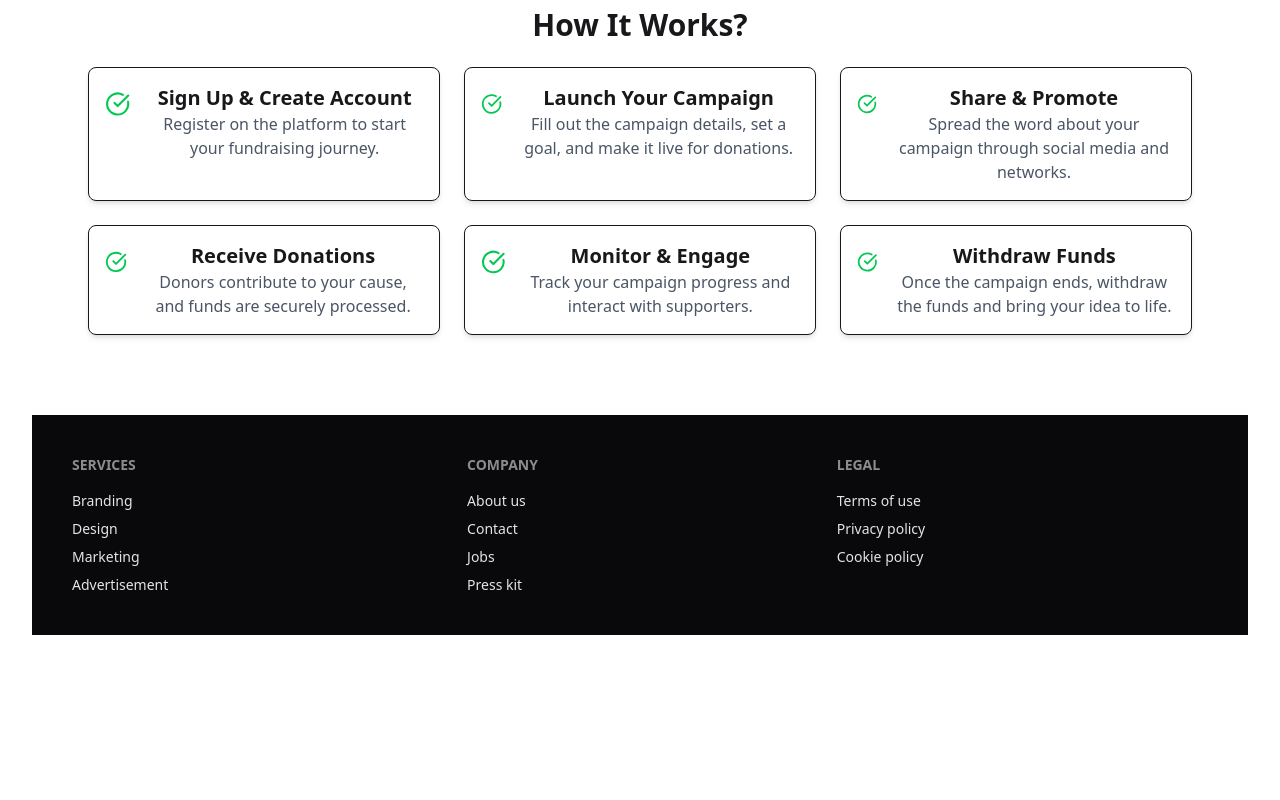
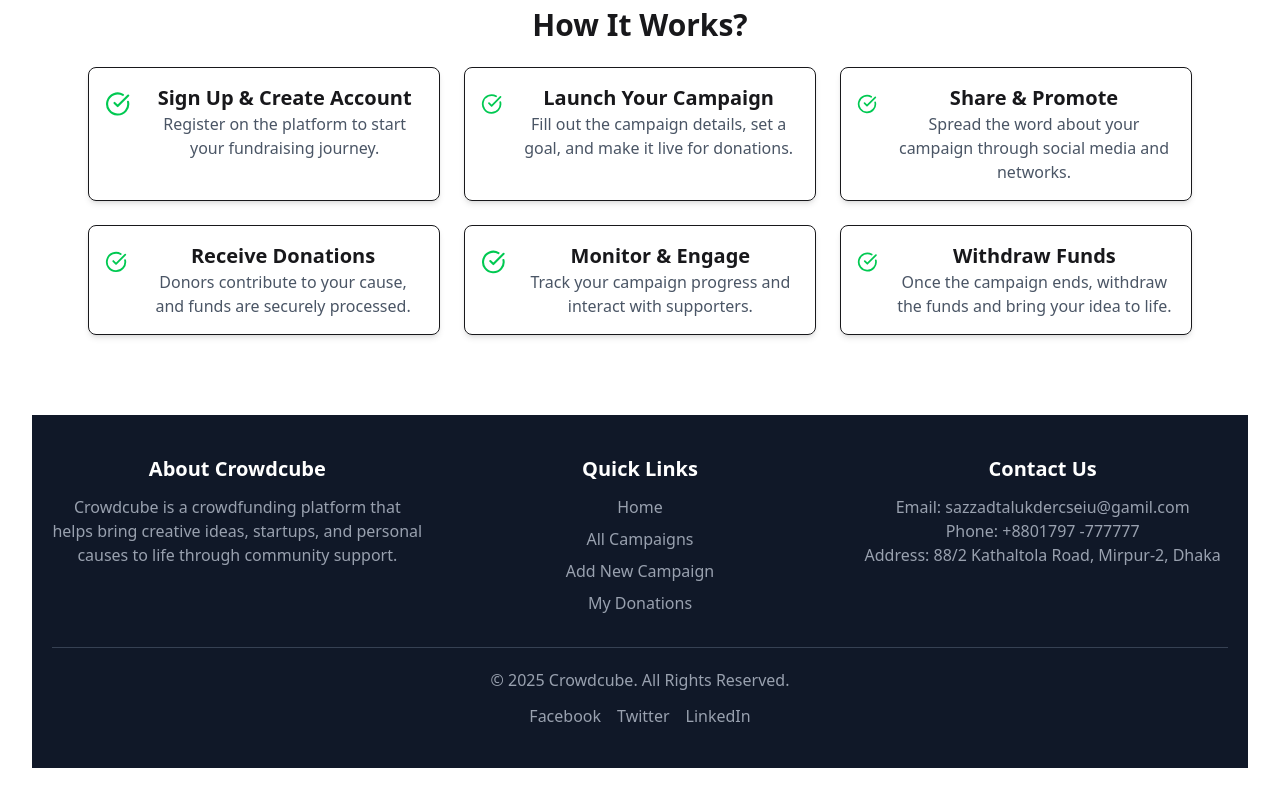
Before and after one commit to sazzadtalukder/b10-a10-client-side, a React (Vite) app: page / in a window 1280 px wide. Shown: the part 1311-2111 px from the top of the page. Before the commit the page ends 1978 px from the top, so only its background shows below. Built offline with nearby package versions, Linux system fonts and the light colour scheme; no server answers.

Commit message:
footer updated

```diff
--- a/src/Components/Footer.jsx
+++ b/src/Components/Footer.jsx
@@ -2,27 +2,45 @@
 
 const Footer = () => {
     return (
-        <footer className="footer sm:footer-horizontal bg-neutral text-neutral-content p-10">
-            <nav>
-                <h6 className="footer-title">Services</h6>
-                <a className="link link-hover">Branding</a>
-                <a className="link link-hover">Design</a>
-                <a className="link link-hover">Marketing</a>
-                <a className="link link-hover">Advertisement</a>
-            </nav>
-            <nav>
-                <h6 className="footer-title">Company</h6>
-                <a className="link link-hover">About us</a>
-                <a className="link link-hover">Contact</a>
-                <a className="link link-hover">Jobs</a>
-                <a className="link link-hover">Press kit</a>
-            </nav>
-            <nav>
-                <h6 className="footer-title">Legal</h6>
-                <a className="link link-hover">Terms of use</a>
-                <a className="link link-hover">Privacy policy</a>
-                <a className="link link-hover">Cookie policy</a>
-            </nav>
+        <footer className="bg-gray-900 text-white py-10 mt-20">
+            <div className="container mx-auto px-5">
+                <div className="grid grid-cols-1 md:grid-cols-3 gap-8">
+                    {/* About Section */}
+                    <div>
+                        <h2 className="text-xl font-bold mb-3">About Crowdcube</h2>
+                        <p className="text-gray-400">Crowdcube is a crowdfunding platform that helps bring creative ideas, startups, and personal causes to life through community support.</p>
+                    </div>
+
+                    {/* Quick Links */}
+                    <div>
+                        <h2 className="text-xl font-bold mb-3">Quick Links</h2>
+                        <ul className="space-y-2">
+                            <li><a href="/" className="text-gray-400 hover:text-white">Home</a></li>
+                            <li><a href="/allCampaign" className="text-gray-400 hover:text-white">All Campaigns</a></li>
+                            <li><a href="/addCampaign" className="text-gray-400 hover:text-white">Add New Campaign</a></li>
+                            <li><a href="/myDonation" className="text-gray-400 hover:text-white">My Donations</a></li>
+                        </ul>
+                    </div>
+
+                    {/* Contact Section */}
+                    <div>
+                        <h2 className="text-xl font-bold mb-3">Contact Us</h2>
+                        <p className="text-gray-400">Email: sazzadtalukdercseiu@gamil.com</p>
+                        <p className="text-gray-400">Phone: +8801797 -777777</p>
+                        <p className="text-gray-400">Address: 88/2 Kathaltola Road, Mirpur-2, Dhaka</p>
+                    </div>
+                </div>
+
+                {/* Social Media & Copyright */}
+                <div className="text-center mt-8 border-t border-gray-700 pt-5">
+                    <p className="text-gray-400">&copy; {new Date().getFullYear()} Crowdcube. All Rights Reserved.</p>
+                    <div className="flex justify-center space-x-4 mt-3">
+                        <a href="#" className="text-gray-400 hover:text-white">Facebook</a>
+                        <a href="#" className="text-gray-400 hover:text-white">Twitter</a>
+                        <a href="#" className="text-gray-400 hover:text-white">LinkedIn</a>
+                    </div>
+                </div>
+            </div>
         </footer>
     );
 };
```
